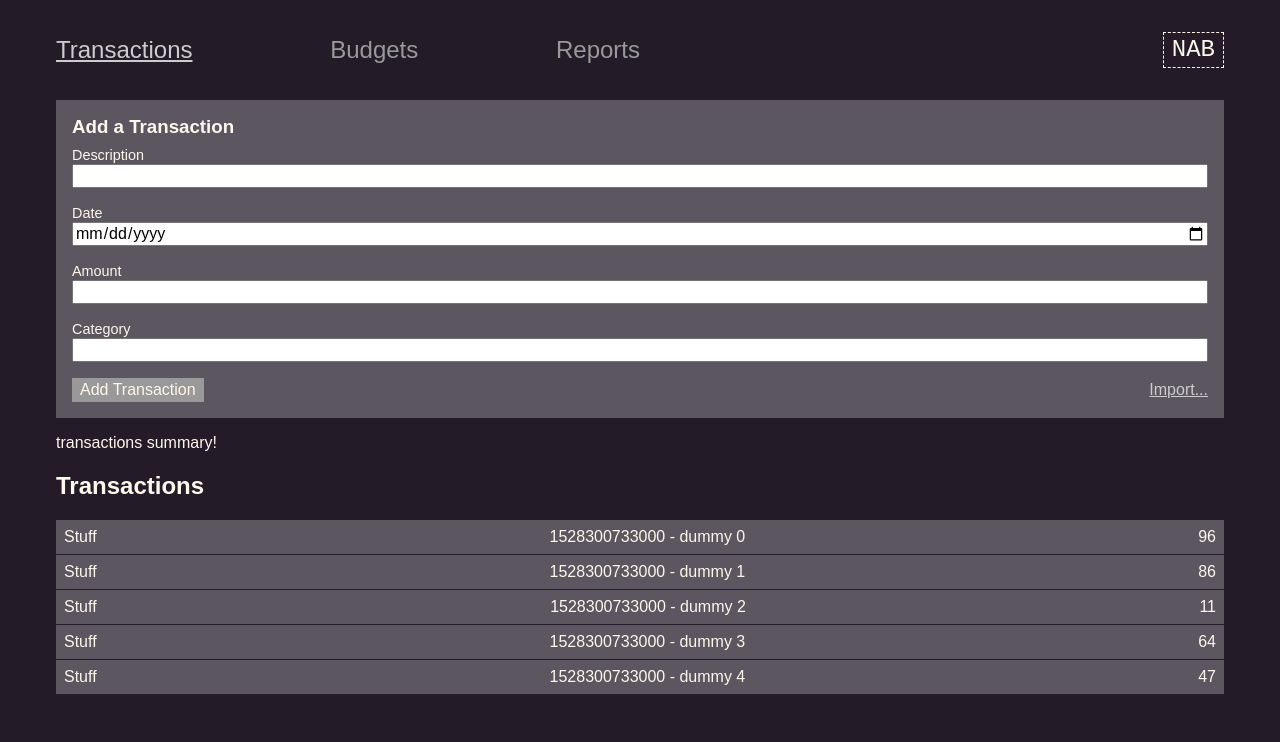
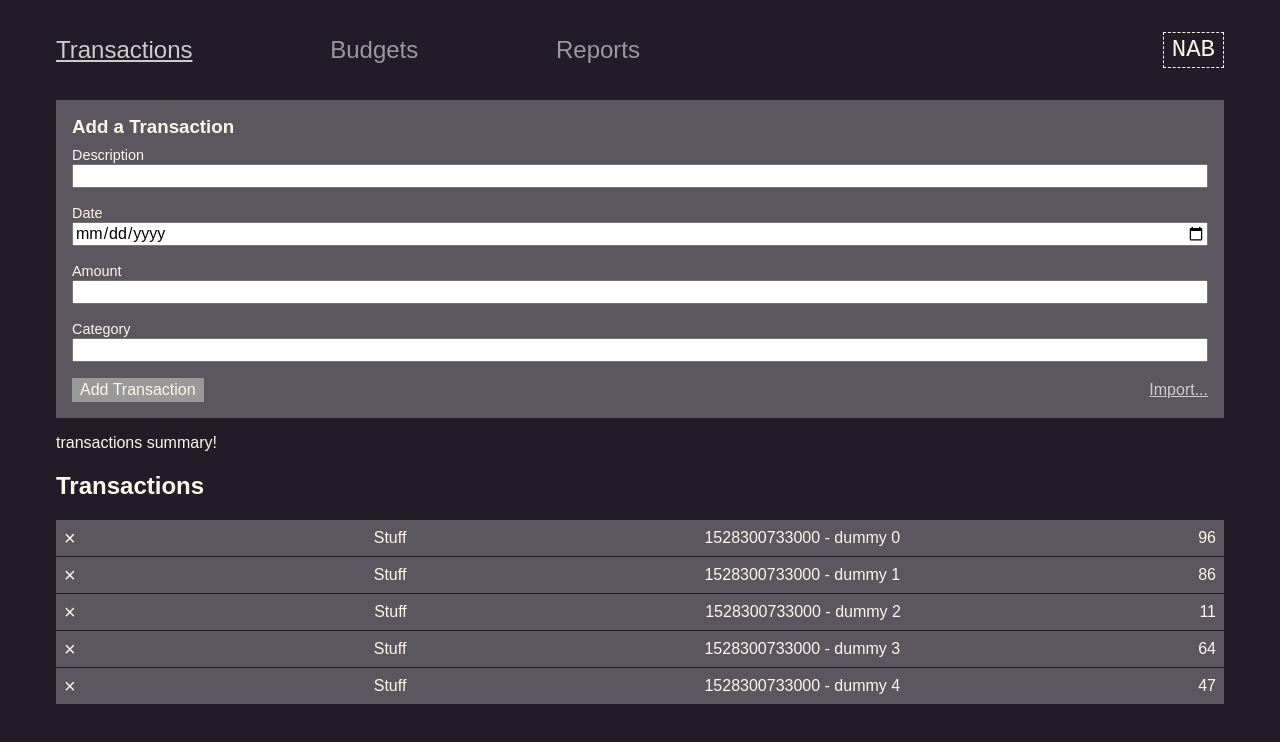
Before and after one commit to slwulf/not-another-budget-app, a React (Vite) app: page /transactions in a window 1280 px wide. Shown: the top 742 px of the page. Built offline with nearby package versions, Linux system fonts and the light colour scheme.

Commit message:
WIP reset

```diff
--- a/src/Components/ListItem/index.js
+++ b/src/Components/ListItem/index.js
@@ -5,6 +5,13 @@ import './index.scss'
 export default function ListItem(props) {
   return (
     <div className="list-item">
+      {props.onDelete &&
+        <button type="button"
+        className="list-item-delete"
+        onClick={() => props.onDelete()}>
+          ×
+        </button>
+      }
       {props.children}
     </div>
   )
--- a/src/Components/ListItem/index.scss
+++ b/src/Components/ListItem/index.scss
@@ -8,4 +8,24 @@
   justify-content: space-between;
   padding: .5rem;
   width: 100%;
+
+  .list-item-delete {
+    background-color: transparent;
+    border: 0;
+    color: color(gray, light);
+    cursor: pointer;
+    flex-basis: 10px;
+    font-size: 1.25rem;
+    line-height: 1;
+    padding: 0;
+    transition: color .1s;
+
+    &:hover, &:focus {
+      color: color(red);
+    }
+
+    &:focus {
+      outline: 0;
+    }
+  }
 }
```
